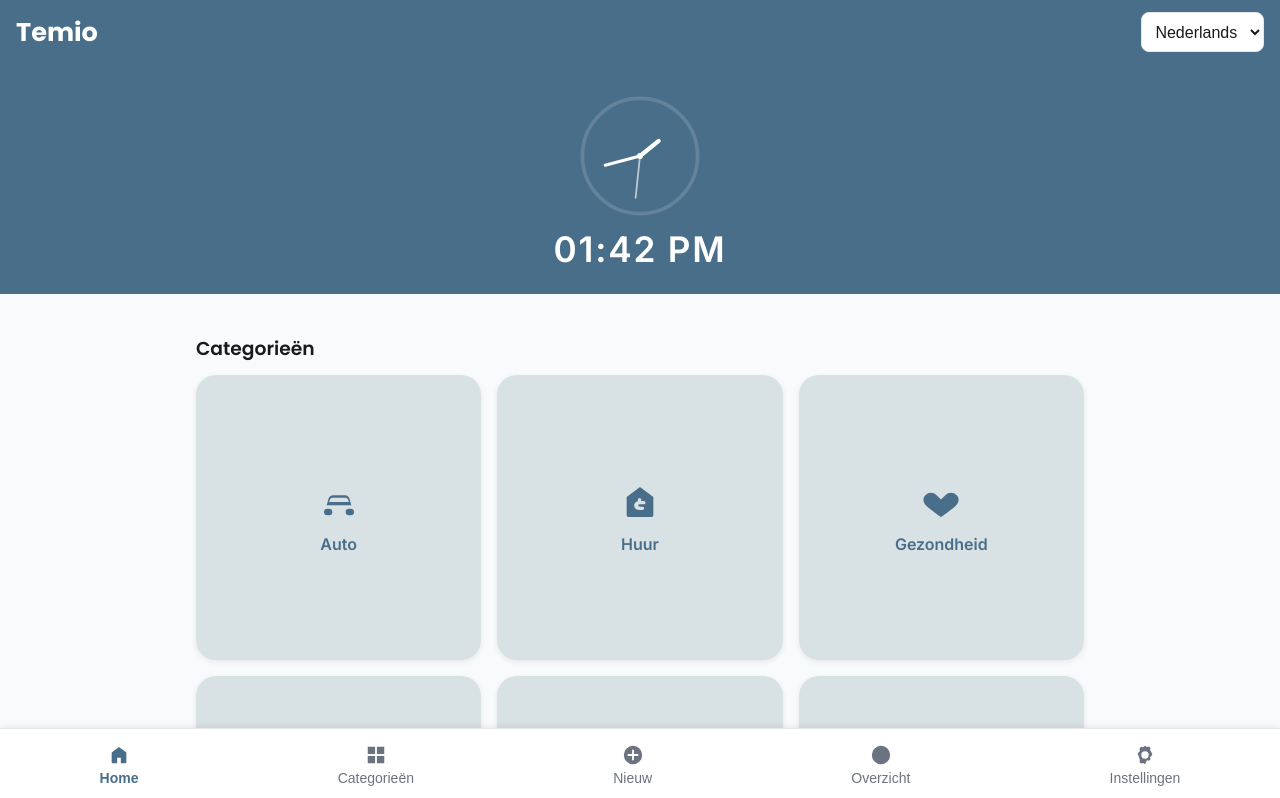
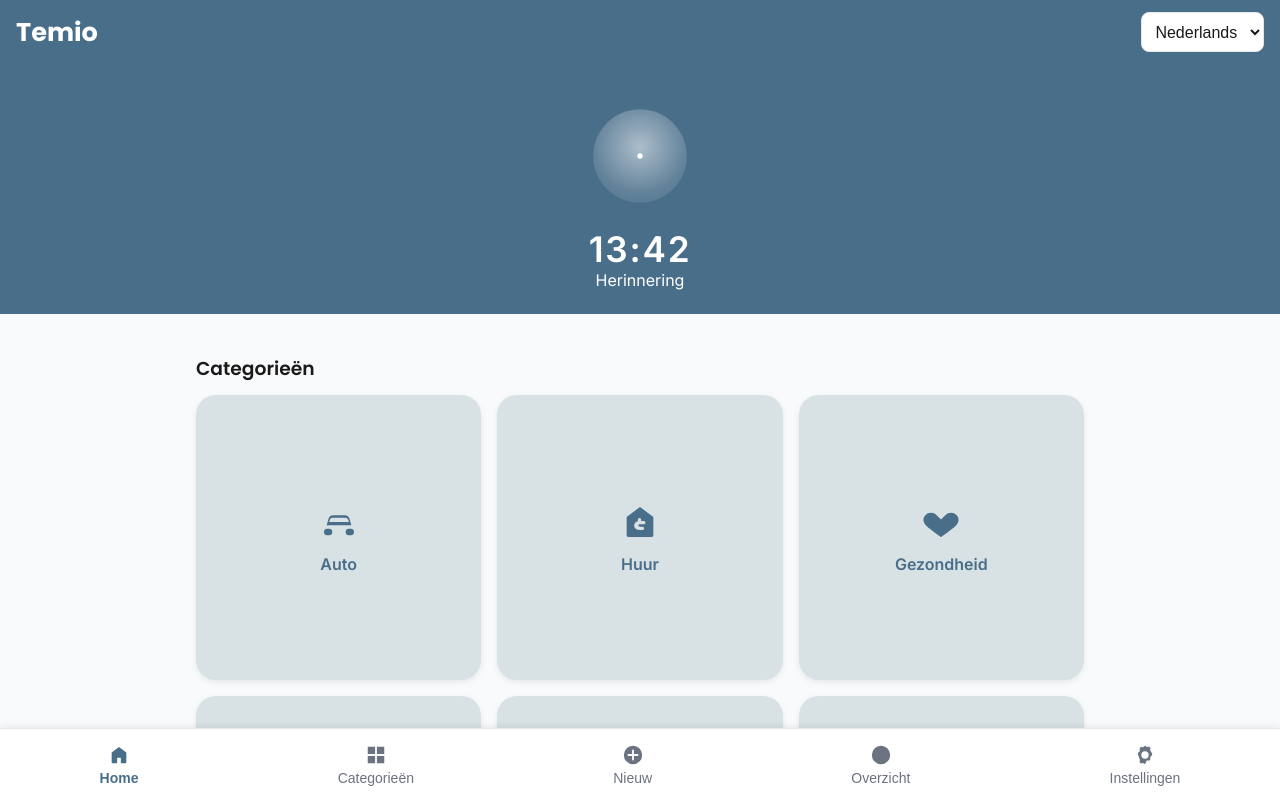
Before and after one commit to harrolds/temio, a React (Vite) app: page / in a window 1280 px wide. Shown: the top 798 px of the page. Built offline with nearby package versions, Linux system fonts and the light colour scheme.

Commit message:
Update HeroClock.jsx

```diff
--- a/src/components/common/HeroClock.jsx
+++ b/src/components/common/HeroClock.jsx
@@ -1,12 +1,11 @@
 import React, { useEffect, useState } from "react";
 
 /**
- * HeroClock – Sprint 2.4 Precision & Pulse v2.1
- * -------------------------------------------------
- * - Themakleur via var(--color-header)
- * - Analoge klok met wijzers (SVG)
- * - Digitale tijd (HH:MM)
- * - Geen datum of label
+ * HeroClock – v2 (Temio look)
+ * - Card met afgeronde hoeken
+ * - Donkerblauw → lichter blauw verticale gradient
+ * - Ronde klok met ticks, dikkere wijzers, middenpunt
+ * - Digitale tijd + subtitel "Herinnering"
  */
 export default function HeroClock() {
   const [now, setNow] = useState(new Date());
@@ -16,50 +15,97 @@ export default function HeroClock() {
     return () => clearInterval(id);
   }, []);
 
-  const seconds = now.getSeconds();
-  const minutes = now.getMinutes();
-  const hours = now.getHours();
+  const h = now.getHours() % 12;
+  const m = now.getMinutes();
+  const s = now.getSeconds();
 
-  const secondDeg = seconds * 6; // 360 / 60
-  const minuteDeg = minutes * 6 + seconds * 0.1;
-  const hourDeg = ((hours % 12) / 12) * 360 + minutes * 0.5;
+  // Rotaties (SVG 360°/60 = 6° per minuut/seconde; uur = 30° + 0.5° per minuut)
+  const secAngle = s * 6;
+  const minAngle = m * 6 + s * 0.1;
+  const hourAngle = h * 30 + m * 0.5;
 
-  const formattedTime = now.toLocaleTimeString([], { hour: "2-digit", minute: "2-digit" });
+  const pad = (n) => String(n).padStart(2, "0");
+  const digital = `${pad(now.getHours())}:${pad(m)}`;
 
   return (
-    <div className="hero-clock-card fade-in" style={{ backgroundColor: "var(--color-header)" }}>
+    <div className="hero-clock-card hero-clock--temio">
+      {/* Ronde klok */}
       <div className="hero-clock-face">
-        <svg viewBox="0 0 100 100" className="hero-clock-svg" aria-hidden="true">
-          <circle className="clock-bg" cx="50" cy="50" r="48" />
+        <svg
+          className="hero-clock-svg"
+          viewBox="0 0 200 200"
+          role="img"
+          aria-label="Analoge klok"
+        >
+          <defs>
+            {/* zachte glare op de klok */}
+            <radialGradient id="faceGlow" cx="50%" cy="40%" r="70%">
+              <stop offset="0%" stopColor="rgba(255,255,255,0.55)" />
+              <stop offset="70%" stopColor="rgba(255,255,255,0.15)" />
+              <stop offset="100%" stopColor="rgba(255,255,255,0.05)" />
+            </radialGradient>
+          </defs>
+
+          {/* klokschijf */}
+          <circle cx="100" cy="100" r="78" className="clock-face" fill="url(#faceGlow)" />
+
+          {/* ticks (12 dikke + 60 dunne) */}
+          {Array.from({ length: 60 }).map((_, i) => {
+            const isHour = i % 5 === 0;
+            const len = isHour ? 10 : 5;
+            const strokeWidth = isHour ? 3 : 1.5;
+            const angle = (i * Math.PI) / 30;
+            const x1 = 100 + Math.sin(angle) * (78 - len);
+            const y1 = 100 - Math.cos(angle) * (78 - len);
+            const x2 = 100 + Math.sin(angle) * 78;
+            const y2 = 100 - Math.cos(angle) * 78;
+            return (
+              <line
+                key={i}
+                x1={x1}
+                y1={y1}
+                x2={x2}
+                y2={y2}
+                className="tick"
+                strokeWidth={strokeWidth}
+              />
+            );
+          })}
+
+          {/* wijzers */}
+          <g className="hands">
             <line
               className="hand hour"
-            x1="50"
-            y1="50"
-            x2="50"
-            y2="30"
-            style={{ transform: `rotate(${hourDeg}deg)`, transformOrigin: "50% 50%" }}
+              x1="100"
+              y1="100"
+              x2="100"
+              y2="58"
+              transform={`rotate(${hourAngle} 100 100)`}
             />
             <line
               className="hand minute"
-            x1="50"
-            y1="50"
-            x2="50"
-            y2="20"
-            style={{ transform: `rotate(${minuteDeg}deg)`, transformOrigin: "50% 50%" }}
+              x1="100"
+              y1="100"
+              x2="100"
+              y2="38"
+              transform={`rotate(${minAngle} 100 100)`}
             />
             <line
               className="hand second"
-            x1="50"
-            y1="50"
-            x2="50"
-            y2="15"
-            style={{ transform: `rotate(${secondDeg}deg)`, transformOrigin: "50% 50%" }}
+              x1="100"
+              y1="108"
+              x2="100"
+              y2="26"
+              transform={`rotate(${secAngle} 100 100)`}
             />
-          <circle className="clock-center" cx="50" cy="50" r="2.5" />
+            <circle className="clock-center" cx="100" cy="100" r="4.5" />
+          </g>
         </svg>
       </div>
 
-      <div className="hero-clock-digital">{formattedTime}</div>
+      {/* Digitale tijd + subtitel */}
+      <div className="hero-clock-digital">{digital}</div>
+      <div className="hero-clock-subtitle">Herinnering</div>
     </div>
   );
 }
```
Lines whose indentation alone changed are shown as unchanged.
